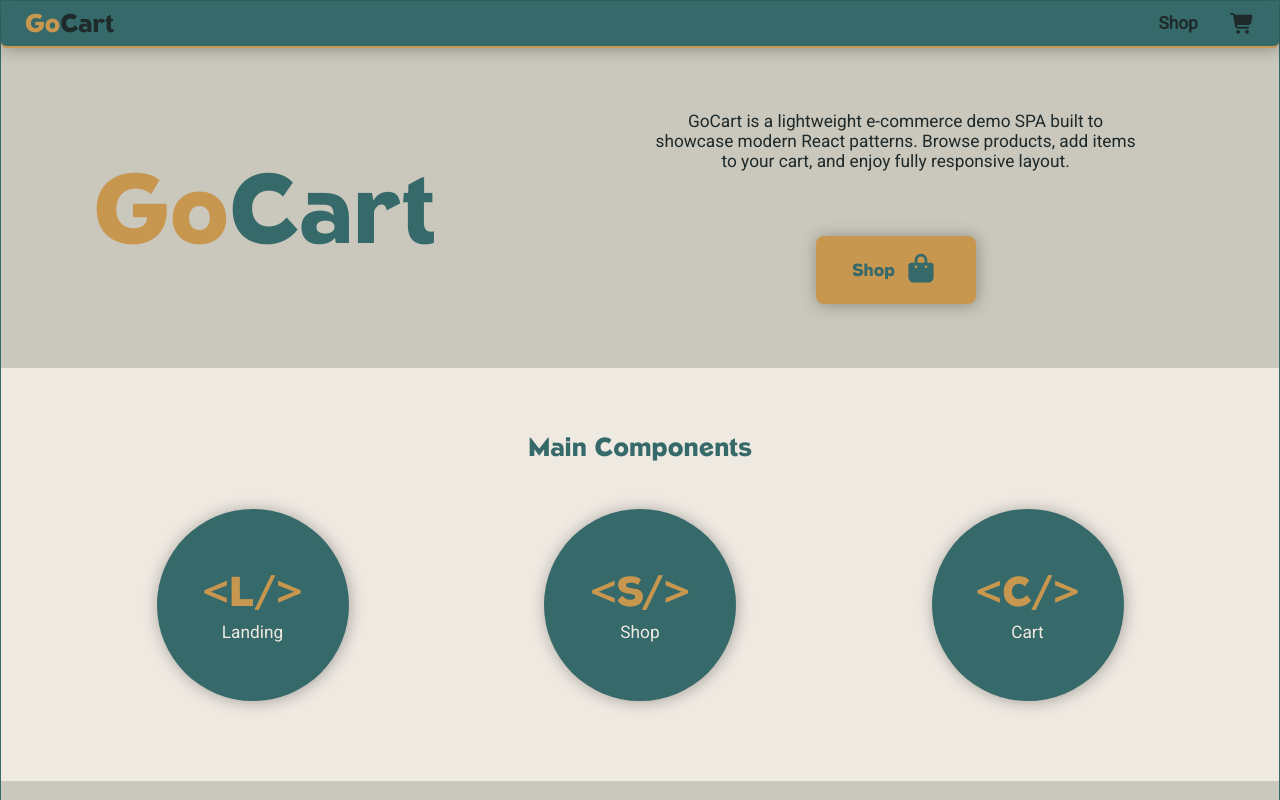
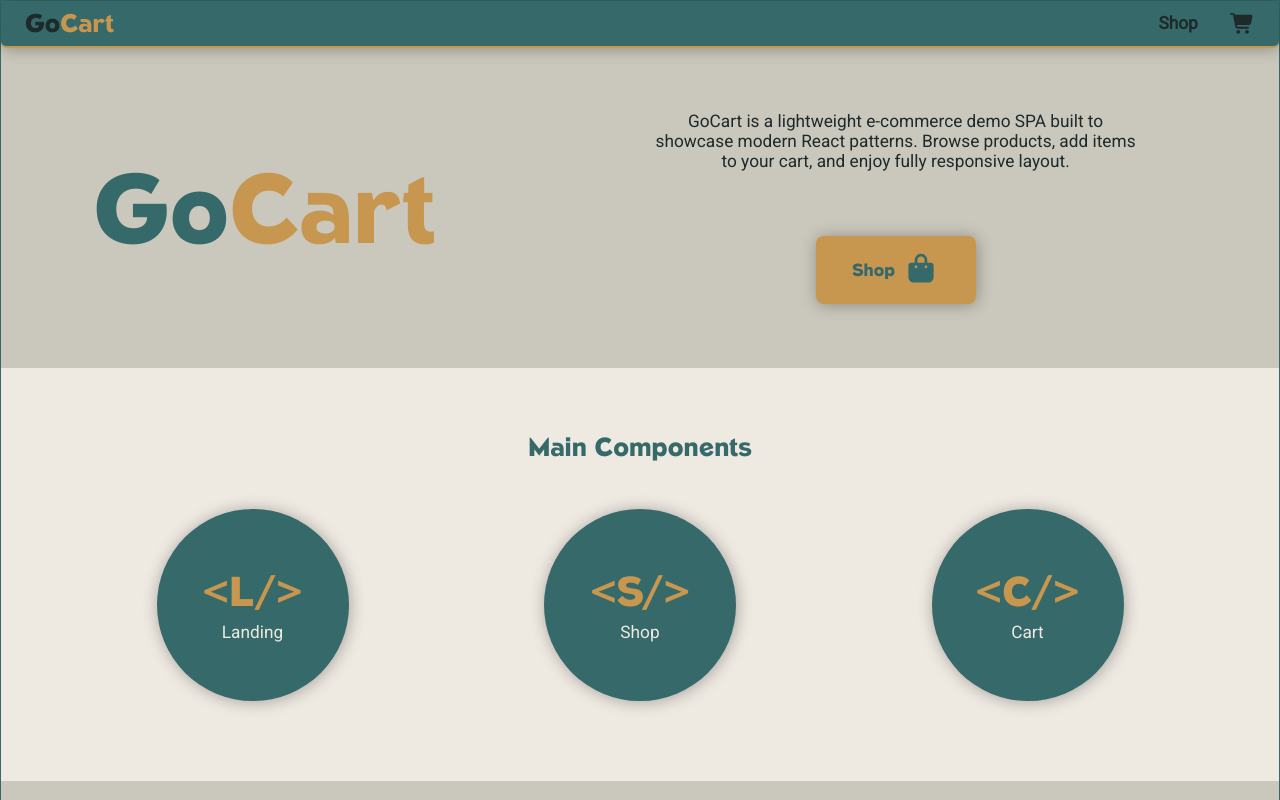
Before and after one commit to bartek8b/TOP-Shopping_Cart, a React (Vite) app: page / in a window 1280 px wide. Shown: the top 800 px of the page. Built offline with nearby package versions, Linux system fonts and the light colour scheme.

Commit message:
Change logo accent color distribution

```diff
--- a/src/components/Nav/Nav.jsx
+++ b/src/components/Nav/Nav.jsx
@@ -9,7 +9,7 @@ export const Nav = () => {
   return (
     <nav>
       <NavLink to="/" end className={styles.logo} aria-label="Go to Home page">
-        <span className={styles.logoAccent}>Go</span>Cart
+        Go<span className={styles.logoAccent}>Cart</span>
       </NavLink>
 
       {/* Wrapper used to align the logo to the left and the links to the right */}
--- a/src/pages/Landing/Landing.jsx
+++ b/src/pages/Landing/Landing.jsx
@@ -8,7 +8,7 @@ export const Landing = () => {
     <div className={styles.container}>
       <section className={styles.splitLayout}>
         <h1>
-          <span className={styles.logoAccent}>Go</span>Cart
+          Go<span className={styles.logoAccent}>Cart</span>
         </h1>
         <div className={styles.secondChild}>
           <p className={styles.heroPara}>
```
